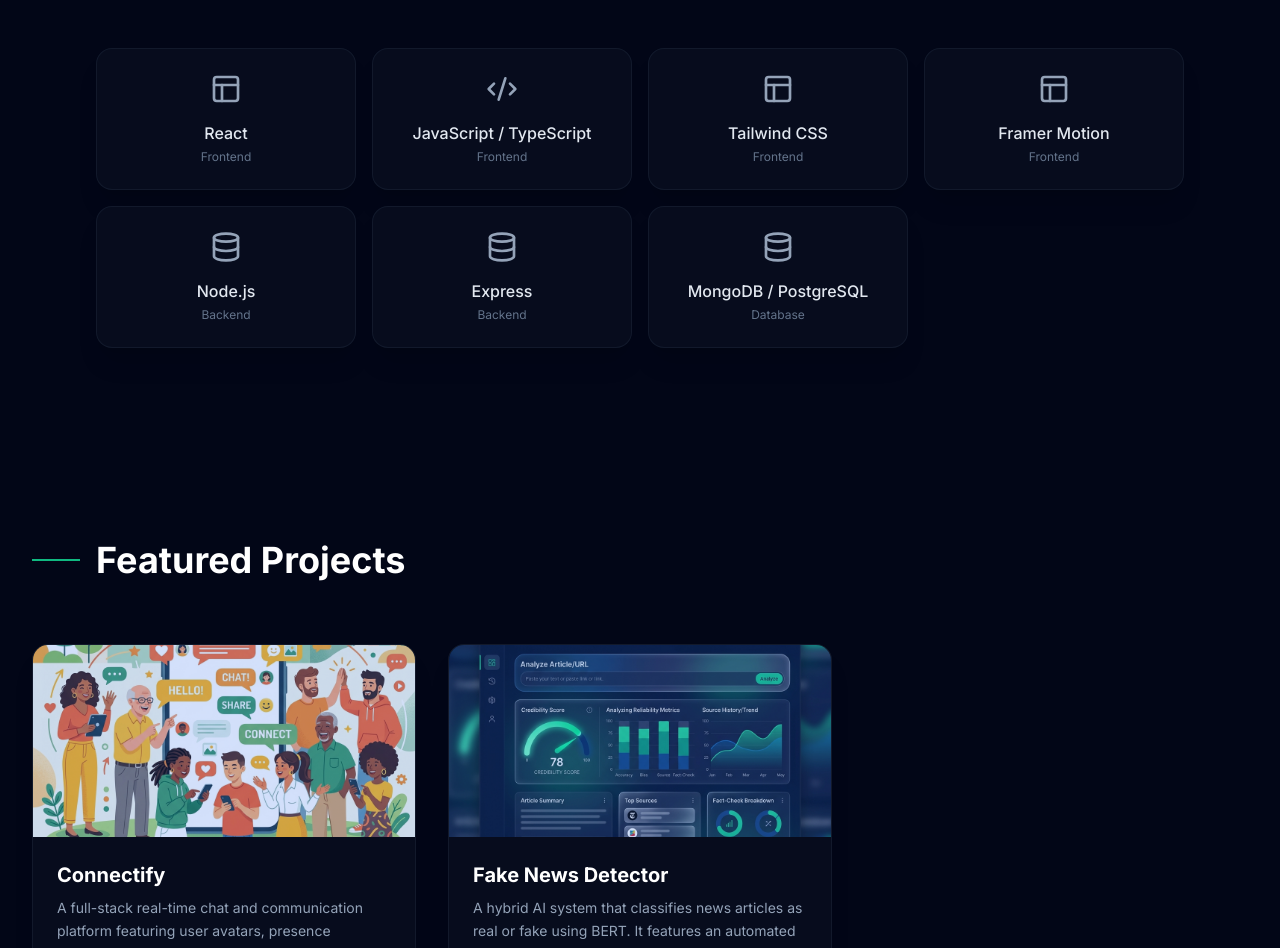
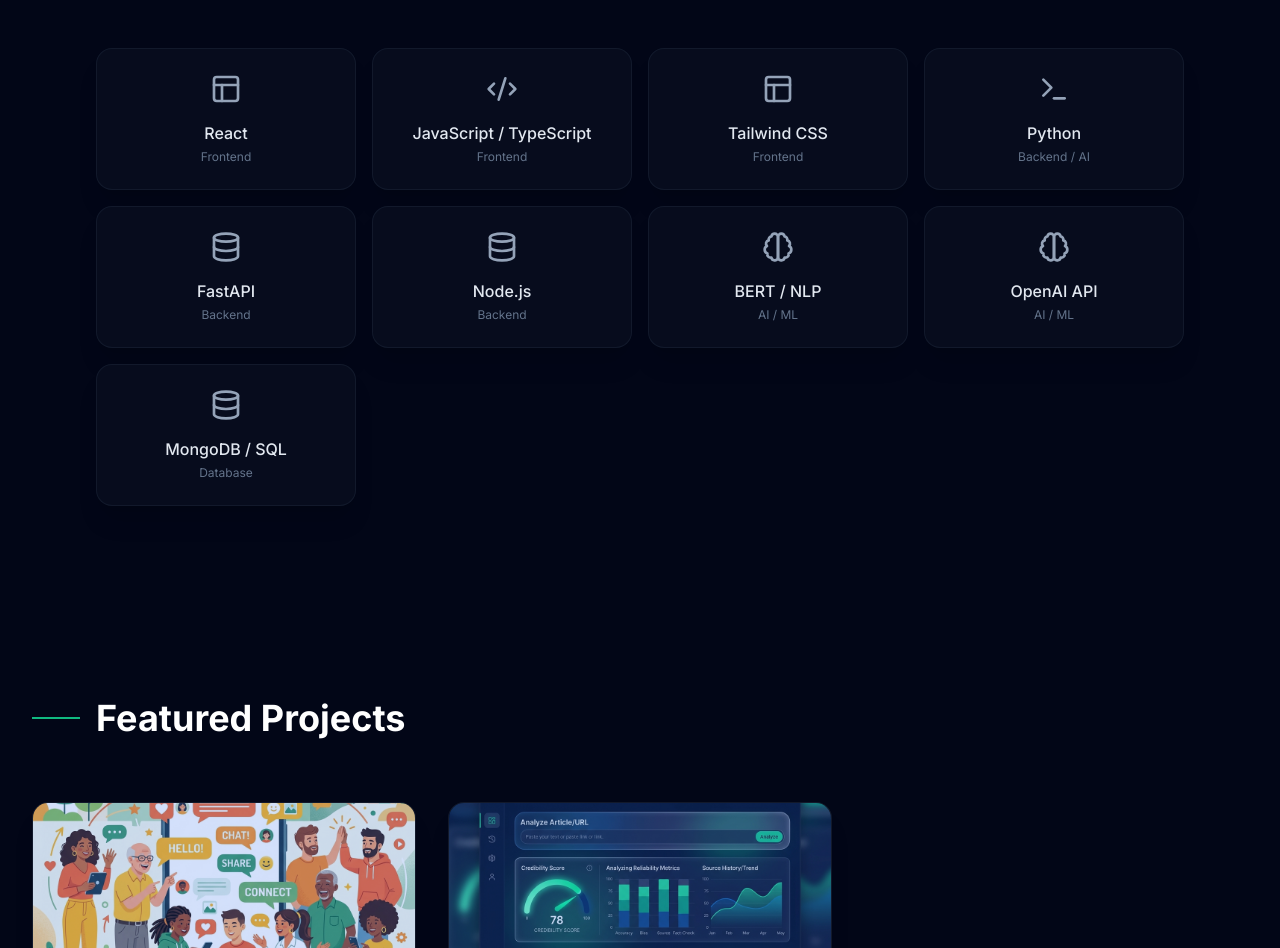
Before and after one commit to sahilshirsath603-stack/Portfolio, a React (Vite) app: page / in a window 1280 px wide. Shown: the part 2744-3692 px from the top of the page. Built offline with nearby package versions, Linux system fonts and the light colour scheme.

Commit message:
Update Technical Arsenal with AI and Backend skills

```diff
--- a/src/components/Projects.jsx
+++ b/src/components/Projects.jsx
@@ -4,7 +4,7 @@
 
 const projects = [
   {
-    title: 'Connectify',
+    title: 'Connectify – Real-Time Chat & Live Room Platform',
     description: 'A full-stack real-time chat and communication platform featuring user avatars, presence tracking, and robust notifications.',
     tags: ['React', 'Node.js', 'MongoDB', 'Tailwind CSS'],
     github: 'https://github.com/sahilshirsath603-stack/Chhay.A',
@@ -25,10 +25,10 @@
     <section id="projects" className="py-24 relative">
       <div className="max-w-7xl mx-auto px-4 sm:px-6 lg:px-8">
         <motion.div
-           initial={{ opacity: 0, y: 20 }}
-           whileInView={{ opacity: 1, y: 0 }}
-           viewport={{ once: true, margin: "-100px" }}
-           className="mb-16"
+          initial={{ opacity: 0, y: 20 }}
+          whileInView={{ opacity: 1, y: 0 }}
+          viewport={{ once: true, margin: "-100px" }}
+          className="mb-16"
         >
           <h2 className="text-3xl md:text-4xl font-bold text-white mb-4 flex items-center gap-4">
             <span className="w-12 h-[2px] bg-emerald-500"></span>
--- a/src/components/Skills.jsx
+++ b/src/components/Skills.jsx
@@ -1,15 +1,17 @@
 import React from 'react';
 import { motion } from 'framer-motion';
-import { Code2, Database, Layout } from 'lucide-react';
+import { Code2, Database, Layout, Brain, Terminal } from 'lucide-react';
 
 const skills = [
   { name: 'React', category: 'Frontend', icon: Layout },
   { name: 'JavaScript / TypeScript', category: 'Frontend', icon: Code2 },
   { name: 'Tailwind CSS', category: 'Frontend', icon: Layout },
-  { name: 'Framer Motion', category: 'Frontend', icon: Layout },
+  { name: 'Python', category: 'Backend / AI', icon: Terminal },
+  { name: 'FastAPI', category: 'Backend', icon: Database },
   { name: 'Node.js', category: 'Backend', icon: Database },
-  { name: 'Express', category: 'Backend', icon: Database },
-  { name: 'MongoDB / PostgreSQL', category: 'Database', icon: Database },
+  { name: 'BERT / NLP', category: 'AI / ML', icon: Brain },
+  { name: 'OpenAI API', category: 'AI / ML', icon: Brain },
+  { name: 'MongoDB / SQL', category: 'Database', icon: Database },
 ];
 
 export default function Skills() {
```
